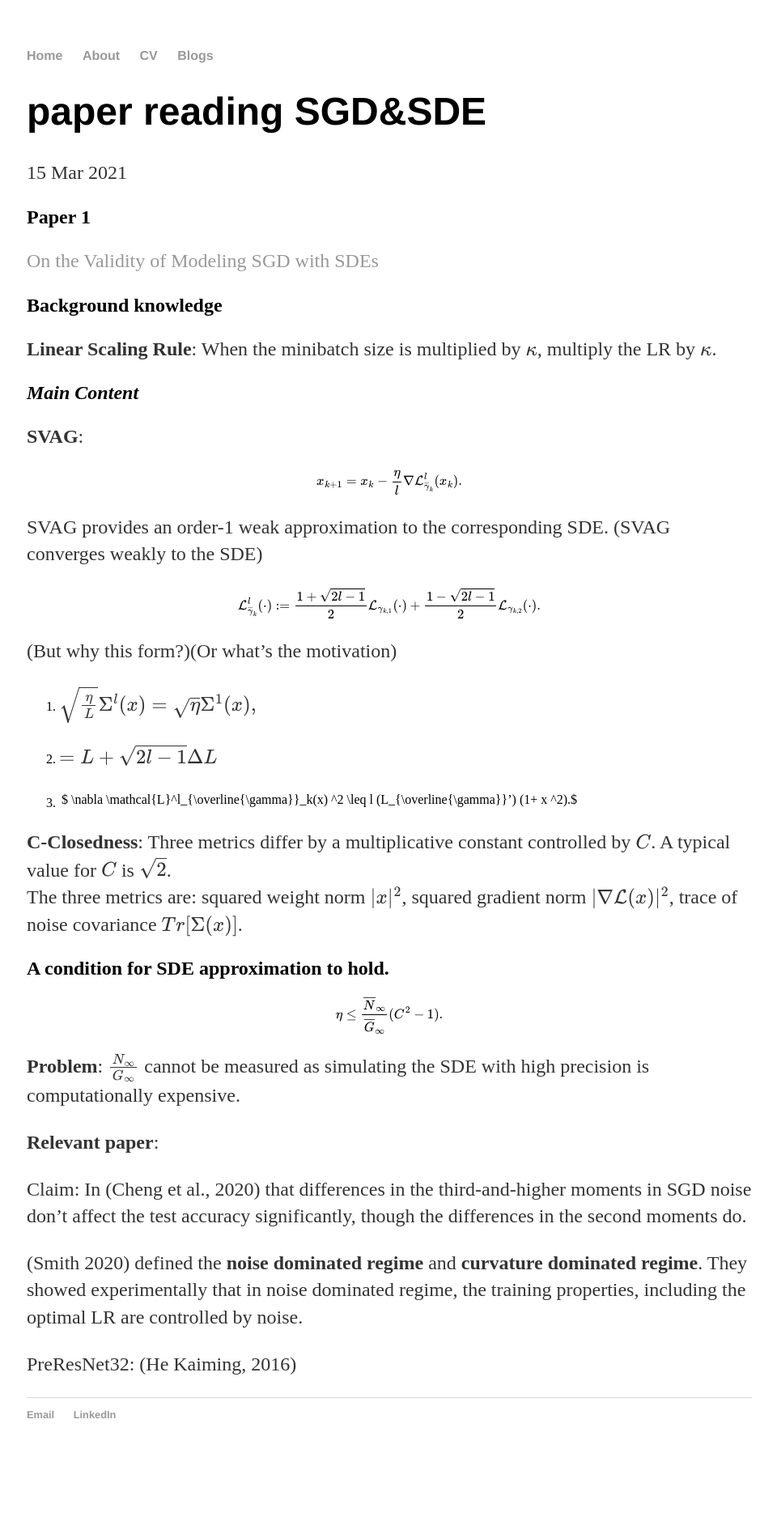
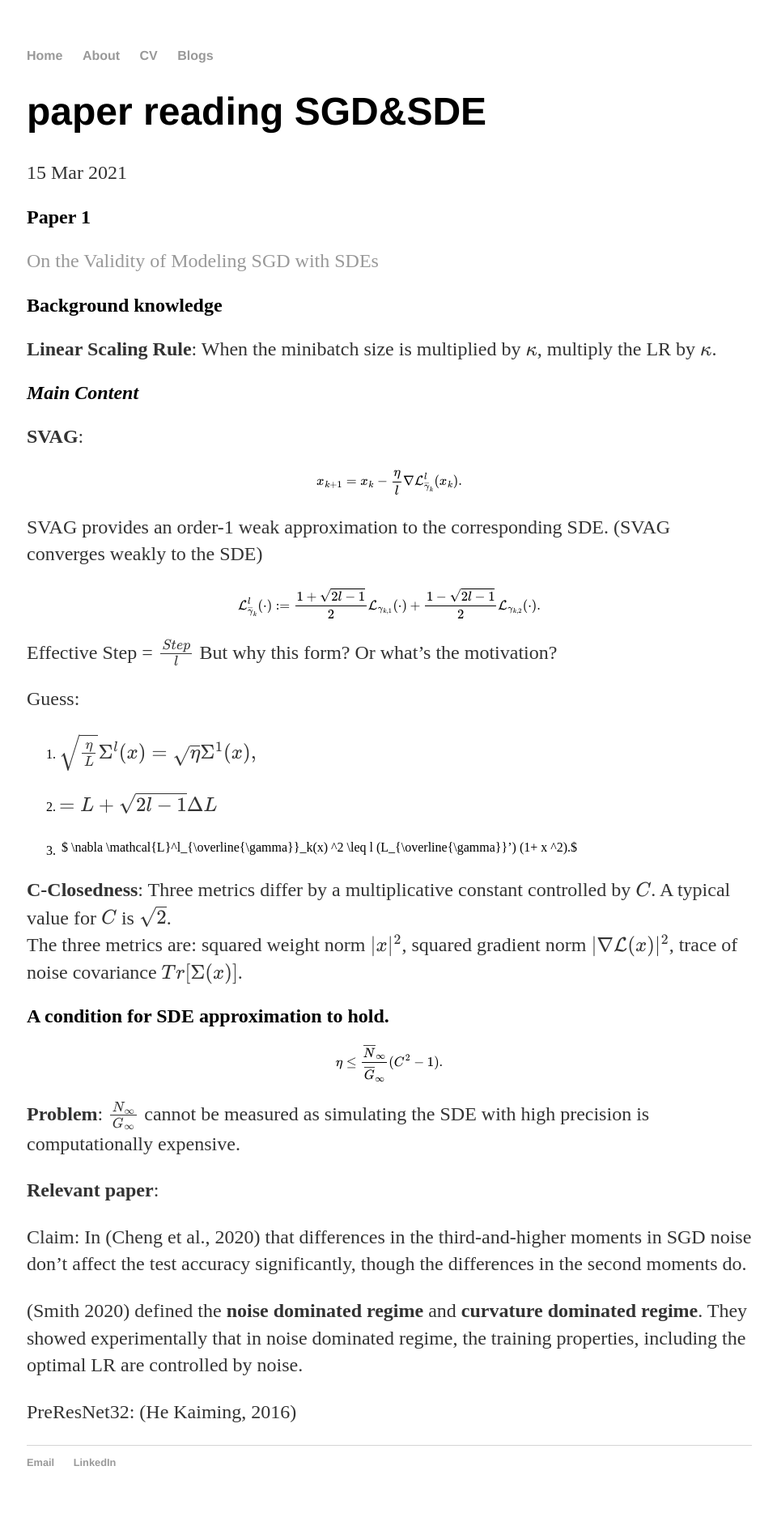
Before and after one commit to radarFudan/radarFudan.github.io, a Jekyll site: the page built from _posts/2021-03-15-paper-reading-SGD-SDE.md, in a window 1280 px wide. Shown: the whole page at 81% size, without its empty margins (159-1119 px from the left). Built offline with Jekyll 4.4.1, drawn with Linux system fonts in a browser that asks for light colours; formulas are drawn with MathJax 3; before the commit the page ends 1815 px from its top, so only the background shows below that.

Commit message:
Update 2021-03-15-paper-reading-SGD-SDE.md

```diff
--- a/_posts/2021-03-15-paper-reading-SGD-SDE.md
+++ b/_posts/2021-03-15-paper-reading-SGD-SDE.md
@@ -21,7 +21,9 @@ SVAG provides an order-1 weak approximation to the corresponding SDE. (SVAG conv
 
 $$\mathcal{L}_{\overline{\gamma}_k}^l (\cdot) := \frac{1 + \sqrt{2l-1}}{2} \mathcal{L}_{\gamma_{k, 1}}(\cdot) + \frac{1 - \sqrt{2l-1}}{2} \mathcal{L}_{\gamma_{k, 2}}(\cdot).$$
 
-(But why this form?)(Or what's the motivation)
+Effective Step = $\frac{Step}{l}$ But why this form? Or what's the motivation?
+
+Guess:
 
 1. $\sqrt{\frac{\eta}{L}} \Sigma^l(x) = \sqrt{\eta} \Sigma^1(x),$
 
```
